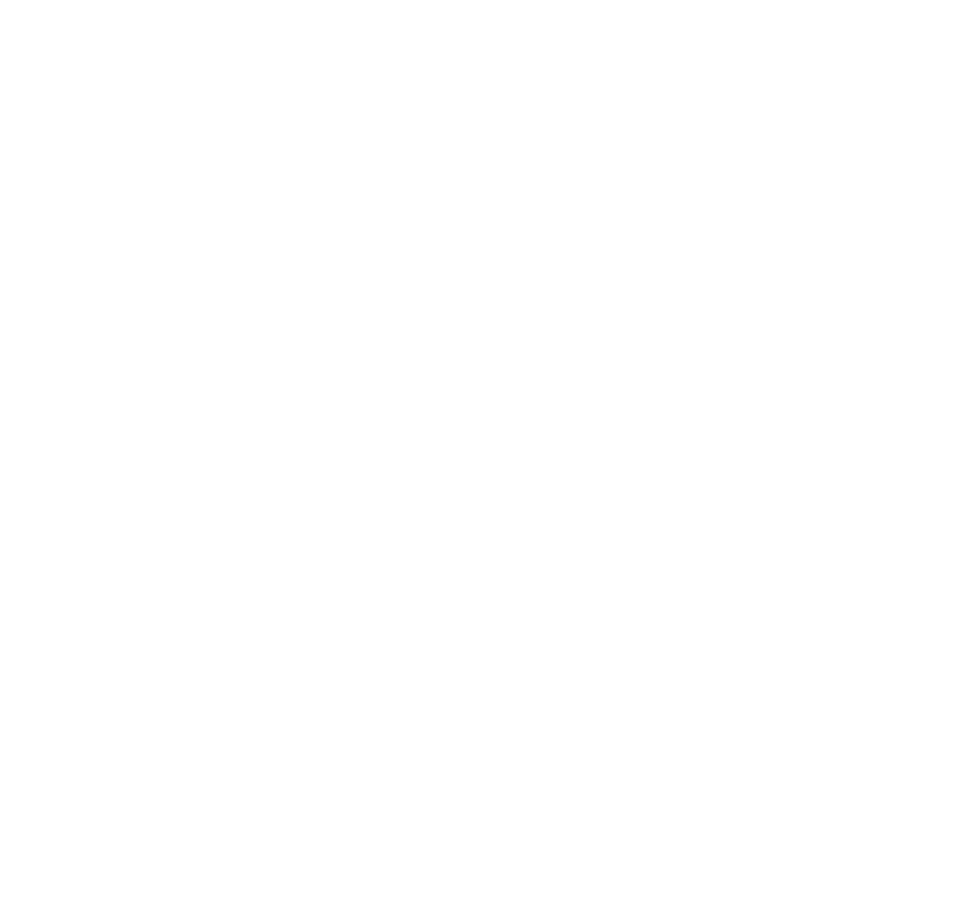
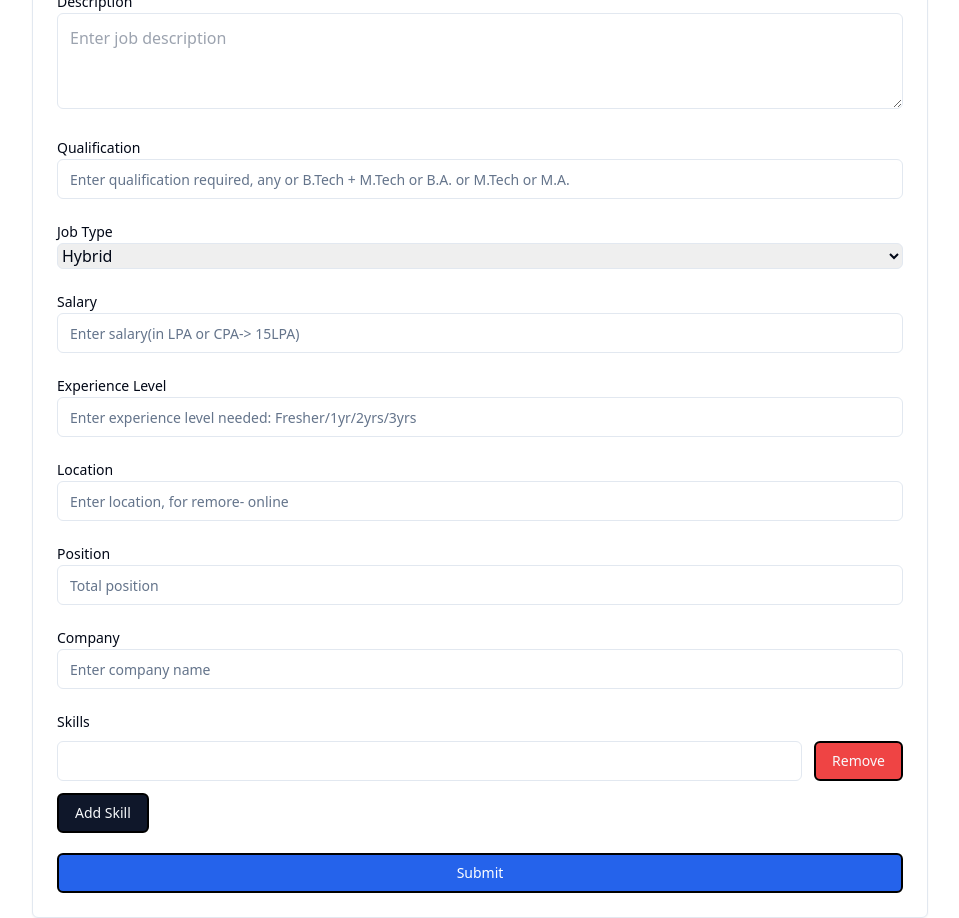
Before and after one commit to Coder-PinkuModi/Job_Portal, a React (Vite) app in the folder frontend/: page /admin/create/jobs in a window 1280 px wide. Before the commit this address had no page. Shown: the part 280-1198 px from the top of the page, without its empty margins (160-1119 px from the left). Before the commit the page ends 800 px from the top, so only its background shows below. Built offline with nearby package versions, Linux system fonts and the light colour scheme.

Commit message:
Job creation and fetching by admin is done in frontend + the backend is modified in jobController.js in posting job, where added qualification, changed salary type from number to string

```diff
--- a/frontend/src/App.jsx
+++ b/frontend/src/App.jsx
@@ -14,6 +14,7 @@
 import CompanyCreate from "./components/admin/CompanyCreate.jsx"
 import CompanySetup from "./components/admin/CompanySetup.jsx"
 import AdminJobs from "./components/admin/AdminJobs.jsx"
+import CreateJobsSetup from "./components/admin/CreateJobsSetup.jsx"
 
 export default function App() {
   return (
@@ -36,6 +37,7 @@
       <Route path="/admin/companies/create" element={<CompanyCreate />} />
       <Route path="/admin/companies/setup/:name" element={<CompanySetup />} />
       <Route path="/admin/jobs" element={<AdminJobs />} />
+      <Route path="/admin/create/jobs" element={<CreateJobsSetup />} />
       </Routes>
 
   )
--- a/frontend/src/components/admin/AdminJobs.jsx
+++ b/frontend/src/components/admin/AdminJobs.jsx
@@ -4,7 +4,7 @@
 import Navbar from "../shared/Navbar"
 import AdminJobsTable from "./AdminJobsTable"
 function AdminJobs() {
-  const navigate = useNavigate
+  const navigate = useNavigate()
   return (
     <div>
         <Navbar />
--- a/frontend/src/components/admin/AdminJobsTable.jsx
+++ b/frontend/src/components/admin/AdminJobsTable.jsx
@@ -87,9 +87,9 @@
                     ) : (
                         jobs.map((job) => (
                             <TableRow key={job._id}>
-                                <TableCell>{job.companyName}</TableCell>
-                                <TableCell>{job.role}</TableCell>
-                                <TableCell>{job.totalPositions}</TableCell>
+                                <TableCell>{job.company}</TableCell>
+                                <TableCell>{job.title}</TableCell>
+                                <TableCell>{job.position}</TableCell>
                                 <TableCell>{job.createdAt.split("T")[0]}</TableCell>
                                 <TableCell className="text-right cursor-pointer">
                                     <Popover>
--- a/frontend/src/components/admin/CreateJobsSetup.jsx
+++ b/frontend/src/components/admin/CreateJobsSetup.jsx
@@ -1,8 +1,263 @@
+import { useState } from "react";
+import { useNavigate } from "react-router-dom";
+import { Input } from "@/components/ui/input";
+import { Label } from "@/components/ui/label";
+import { Button } from "@/components/ui/button";
+import { JOBSENDPOINT } from "../../utils/jobs.enpoints.js";
+import { toast } from "react-toastify";
+import { useSelector, useDispatch } from "react-redux";
+import { setJobs } from "../../store/admin.jobs.slice.js"
+import axios from "axios";
+import Navbar from "../shared/Navbar";
 
 function CreateJobsSetup() {
+  const navigate = useNavigate();
+  const dispatch = useDispatch();
+  const companyFromStore = useSelector((state) => state.company.companies);
+
+  const [input, setInput] = useState({
+    title: "",
+    description: "",
+    qualification:"",
+    jobType: "hybrid",
+    salary: "",
+    experienceLevel: "",
+    location: "",
+    skills: [""],
+    position: "",
+    company: "",
+    companyId:"",
+    createdBy: "",
+  });
+
+  const [submitting, setSubmitting] = useState(false);
+
+  const handleChange = (e) => {
+    setInput({
+      ...input,
+      [e.target.name]: e.target.value,
+    });
+  };
+
+  const handleSkillChange = (index, value) => {
+    const updatedSkills = [...input.skills];
+    updatedSkills[index] = value;
+    setInput({ ...input, skills: updatedSkills });
+  };
+
+  const addSkill = () => {
+    setInput({ ...input, skills: [...input.skills, ""] });
+  };
+
+  const removeSkill = (index) => {
+    const updatedSkills = input.skills.filter((_, i) => i !== index);
+    setInput({ ...input, skills: updatedSkills });
+  };
+
+  const handleSubmit = async (e) => {
+    e.preventDefault();
+    setSubmitting(true);
+
+    try {
+      const companyName = input.company.toLowerCase();
+      const matchedCompany = companyFromStore.find(
+        (company) => company.name.toLowerCase() === companyName
+      );
+
+      if (matchedCompany) {
+        setInput({ ...input, companyId: matchedCompany._id });
+      } else {
+        toast.error("Company not found, admin first make the company");
+        setInput({ ...input, company: "" });
+        return;
+      }
+
+      const response = await axios.post(`${JOBSENDPOINT}/postJob`, input, {
+        headers: {
+          "Content-Type": "application/json",
+        },
+        withCredentials: true,
+      });
+
+      if (response.data.success) {
+        toast.success(response.data.message);
+        console.log(response)
+
+        const allJobsbyAdmin = await axios.get(`${JOBSENDPOINT}/getAdminJobs`,
+          {
+            withCredentials: true
+          }
+        );
+        dispatch(setJobs(allJobsbyAdmin.data.jobs));
+
+        navigate("/admin/jobs");
+      }
+    } catch (error) {
+      toast.error(error.response?.data?.message || "Error creating job");
+    } finally {
+      setSubmitting(false);
+    }
+  };
+
   return (
-    <div>CreateJobsSetup</div>
-  )
+    <div>
+      <Navbar />
+      <div className="max-w-4xl mx-auto my-10 p-6 border rounded-md shadow-sm">
+        <form onSubmit={handleSubmit}>
+          <h1 className="text-2xl font-semibold mb-6 text-center">Create Job</h1>
+
+          <div className="mb-5">
+            <Label htmlFor="title">Title</Label>
+            <Input
+              id="title"
+              type="text"
+              name="title"
+              value={input.title}
+              onChange={handleChange}
+              placeholder="Enter job title"
+              required
+            />
+          </div>
+
+          <div className="mb-5">
+            <Label htmlFor="description">Description</Label>
+            <textarea
+              id="description"
+              name="description"
+              value={input.description}
+              onChange={handleChange}
+              className="input w-full h-24 p-3 border rounded-md"
+              placeholder="Enter job description"
+              required
+            />
+          </div>
+
+          <div className="mb-5">
+            <Label htmlFor="qualification">Qualification</Label>
+            <Input
+              id="qualification"
+              name="qualification"
+              value={input.qualification}
+              onChange={handleChange}
+              placeholder="Enter qualification required, any or B.Tech + M.Tech or B.A. or M.Tech or M.A."
+              required
+            />
+          </div>
+
+          <div className="mb-5">
+            <Label htmlFor="jobType">Job Type</Label>
+            <select
+              id="jobType"
+              name="jobType"
+              value={input.jobType}
+              onChange={handleChange}
+              className="input w-full border rounded-md"
+              placeholder="Select job type"
+              required
+            >
+              <option value="hybrid">Hybrid</option>
+              <option value="remote">Remote</option>
+            </select>
+          </div>
+
+          <div className="mb-5">
+            <Label htmlFor="salary">Salary</Label>
+            <Input
+              id="salary"
+              name="salary"
+              value={input.salary}
+              onChange={handleChange}
+              placeholder="Enter salary(in LPA or CPA-> 15LPA)"
+              required
+            />
+          </div>
+
+          <div className="mb-5">
+            <Label htmlFor="experienceLevel">Experience Level</Label>
+            <Input
+              id="experienceLevel"
+              type="text"
+              name="experienceLevel"
+              value={input.experienceLevel}
+              onChange={handleChange}
+              placeholder="Enter experience level needed: Fresher/1yr/2yrs/3yrs"
+              required
+            />
+          </div>
+
+          <div className="mb-5">
+            <Label htmlFor="location">Location</Label>
+            <Input
+              id="location"
+              type="text"
+              name="location"
+              value={input.location}
+              onChange={handleChange}
+              placeholder="Enter location, for remore- online"
+              required
+            />
+          </div>
+
+          <div className="mb-5">
+            <Label htmlFor="position">Position</Label>
+            <Input
+              id="position"
+              type="number"
+              name="position"
+              value={input.position}
+              onChange={handleChange}
+              placeholder="Total position"
+              required
+            />
+          </div>
+
+          <div className="mb-5">
+            <Label htmlFor="company">Company</Label>
+            <Input
+              id="company"
+              type="text"
+              name="company"
+              value={input.company}
+              onChange={handleChange}
+              placeholder="Enter company name"
+              required
+            />
+          </div>
+
+          <div className="mb-5">
+            <Label>Skills</Label>
+            {input.skills.map((skill, index) => (
+              <div key={index} className="flex items-center gap-3 mt-2">
+                <Input
+                  type="text"
+                  value={skill}
+                  onChange={(e) => handleSkillChange(index, e.target.value)}
+                  required
+                />
+                <Button
+                  variant="destructive"
+                  onClick={() => removeSkill(index)}
+                >
+                  Remove
+                </Button>
+              </div>
+            ))}
+            <Button type="button" onClick={addSkill} className="mt-3">
+              Add Skill
+            </Button>
+          </div>
+
+          <Button
+            type="submit"
+            className="w-full py-2 bg-blue-600 text-white rounded-md hover:bg-blue-700"
+            disabled={submitting}
+          >
+            {submitting ? "Submitting..." : "Submit"}
+          </Button>
+        </form>
+      </div>
+    </div>
+  );
 }
 
-export default CreateJobsSetup
+export default CreateJobsSetup;
--- a/frontend/src/store/admin.jobs.slice.js
+++ b/frontend/src/store/admin.jobs.slice.js
@@ -3,9 +3,14 @@
 const adminJobSlice = createSlice({
     name : "adminJob",
     initialState:{
+        singleJob: null,
         jobs:[],
     },
     reducers:{
+        setSingleJob: (state,action) =>{
+            state.singleJob = action.payload
+        },
+
         setJobs: (state,action) =>{
             state.jobs = action.payload
         }
```
Also changed, not shown: 2 other files (tests, documents, lock files or other folders).
